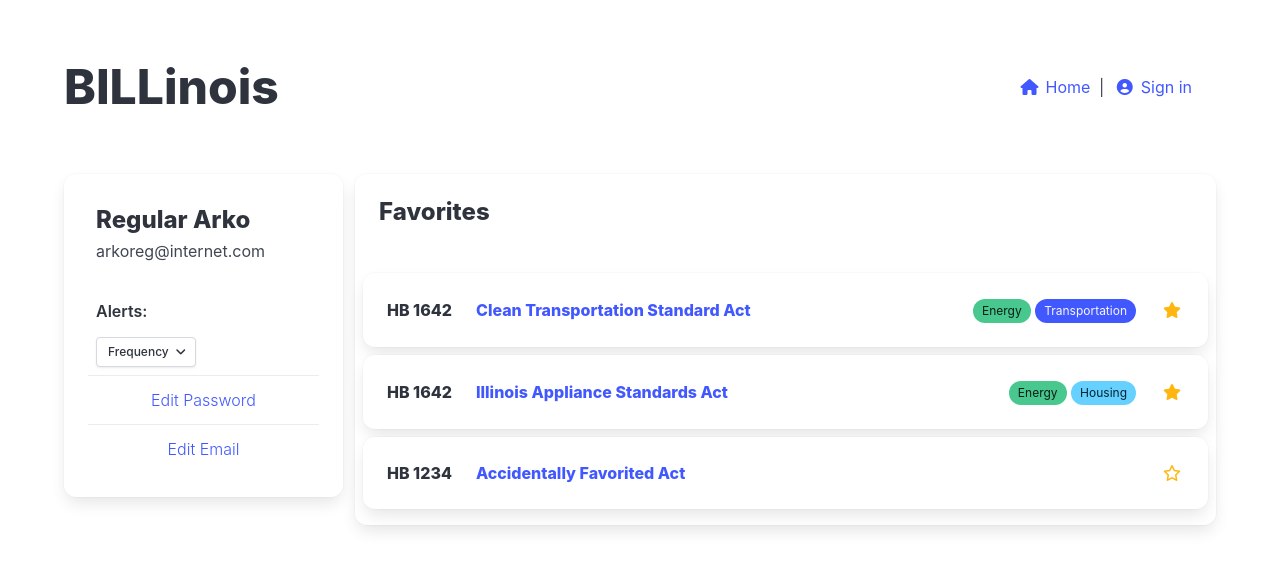
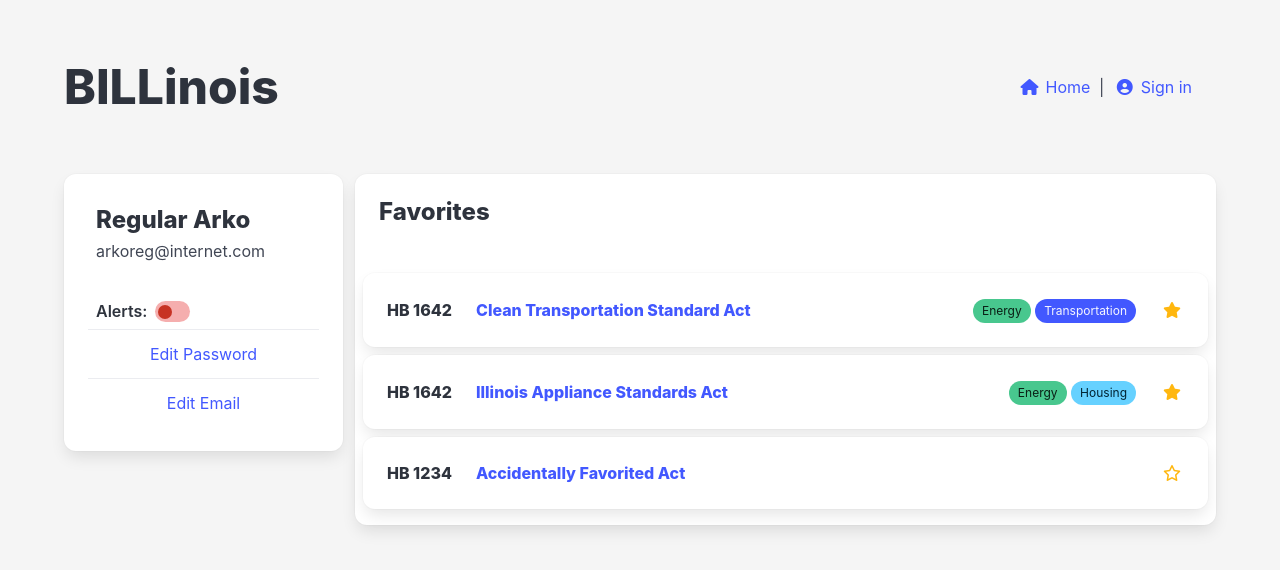
Before and after one commit to uchicago-capp-30320/BILLinois, a Django app: template templates/favorites.html in a window 1280 px wide. Shown: the top 570 px of the page. Run offline with Django 5.2, Linux system fonts and the light colour scheme; the template is opened without the code that fills it, so the values that code supplies are empty; parts of the project's set-up code (start-up, migrations or seed data) failed here and were passed over.

Commit message:
Change Alerts to a Toggle
Instead of dropdown, users can now use a toggle to turn alerts on and off; this change better reflects the backend functionality.

```diff
--- a/static/css/custom.css
+++ b/static/css/custom.css
@@ -63,3 +63,79 @@ html, body {
     background-color: #C73223;
     color: #F5F5F5;
 }
+
+/* From Uiverse.io by AbanoubMagdy1 */
+.switch {
+    --circle-dim: 1em;
+    font-size: 14px;
+    position: relative;
+    display: inline-block;
+    width: 2.5em;
+    height: 1.5em;
+  }
+
+  /* Hide default HTML checkbox */
+  .switch input {
+    opacity: 0;
+    width: 0;
+    height: 0;
+  }
+
+  /* The slider */
+  .slider {
+    position: absolute;
+    cursor: pointer;
+    top: 0;
+    left: 0;
+    right: 0;
+    bottom: 0;
+    background-color: #f5aeae;
+    transition: .4s;
+    border-radius: 30px;
+  }
+
+  .slider-card {
+    position: absolute;
+    content: "";
+    height: var(--circle-dim);
+    width: var(--circle-dim);
+    border-radius: 20px;
+    left: 0.2em;
+    bottom: 0.2em;
+    transition: .4s;
+    pointer-events: none;
+  }
+
+  .slider-card-face {
+    position: absolute;
+    inset: 0;
+    backface-visibility: hidden;
+    perspective: 1000px;
+    border-radius: 50%;
+    transition: .4s transform;
+  }
+
+  .slider-card-front {
+    background-color: #C73223;
+  }
+
+  .slider-card-back {
+    background-color: #4BAB68;
+    transform: rotateY(180deg);
+  }
+
+  input:checked ~ .slider-card .slider-card-back {
+    transform: rotateY(0);
+  }
+
+  input:checked ~ .slider-card .slider-card-front {
+    transform: rotateY(-180deg);
+  }
+
+  input:checked ~ .slider-card {
+    transform: translateX(1em);
+  }
+
+  input:checked ~ .slider {
+    background-color: #9ed99c;
+  }
--- a/templates/favorites.html
+++ b/templates/favorites.html
@@ -1,11 +1,13 @@
 <!DOCTYPE html>
-<html>
+<html data-theme = "light">
   <head>
     <meta charset="utf-8">
     <meta name="viewport" content="width=device-width, initial-scale=1">
     <title>User Profile</title>
     <link rel="stylesheet" href="https://cdn.jsdelivr.net/npm/bulma@1.0.4/css/bulma.min.css">
     <link rel="stylesheet" href="https://cdnjs.cloudflare.com/ajax/libs/font-awesome/6.7.2/css/all.min.css">
+    <!-- Link to custom CSS -->
+    <link rel="stylesheet" href="../static/css/custom.css">
   </head>
   <body>
   <section class="section">
@@ -62,32 +64,27 @@
                   <h2 class = "title is-4 m-2" >Regular Arko</h1>
                   <p class = "subtitle is-6 m-2"> arkoreg@internet.com </p>
                   <br>
-                  <p class = "subtitle is-6 m-2"><strong>Alerts: </strong></p>
-                  <div class="dropdown">
-                    <div class="dropdown-trigger">
-                      <button class="button is-small m-2" aria-haspopup="true" aria-controls="dropdown-menu3">
-                        <span> Frequency </span>
-                        <span class="icon is-small">
-                          <i class="fas fa-angle-down" aria-hidden="true"></i>
-                        </span>
-                      </button>
-                    </div>
-                    <div class="dropdown-menu m-2" id="dropdown-menu3" role="menu">
-                      <div class="dropdown-content">
-                        <a href="#" class="dropdown-item"> Daily </a>
-                        <a href="#" class="dropdown-item"> Weekly </a>
-                        <a href="#" class="dropdown-item"> Biweekly </a>
-                        <a href="#" class="dropdown-item"> Custom </a>
-                        <a href="#" class="dropdown-item"> Never </a>
+                  <div class = "is-flex is-align-items-center">
+                    <p class = "subtitle is-6 m-2"><strong>Alerts: </strong></p>
+                    <!-- <div class="buttons are-small has-addons">
+                      <button class="button is-success is-selected">On</button>
+                      <button class="button">Off</button>
+                    </div> -->
+                    <label class="switch">
+                      <input type="checkbox">
+                      <div class="slider"></div>
+                      <div class="slider-card">
+                        <div class="slider-card-face slider-card-front"></div>
+                        <div class="slider-card-face slider-card-back"></div>
                       </div>
-                    </div>
+                    </label>
                   </div>
 
-                  <footer class="card-footer">
-                    <a href="/accounts/password/change/" class="card-footer-item is-size-6 has-text-weight-light has-text-link">Edit Password</a>
+                  <footer class="card-footer has-text-left">
+                    <a href="/accounts/password/change/" class="card-footer-item has-text-left has-text-link">Edit Password</a>
                   </footer>
-                  <footer class="card-footer">
-                    <a href="/accounts/email/" class="card-footer-item has-text-weight-light has-text-link">Edit Email</a>
+                  <footer class="card-footer is-justify-content-start">
+                    <a href="/accounts/email/" class="card-footer-item has-text-link">Edit Email</a>
                   </footer>
                 </div>
             </div>
```
